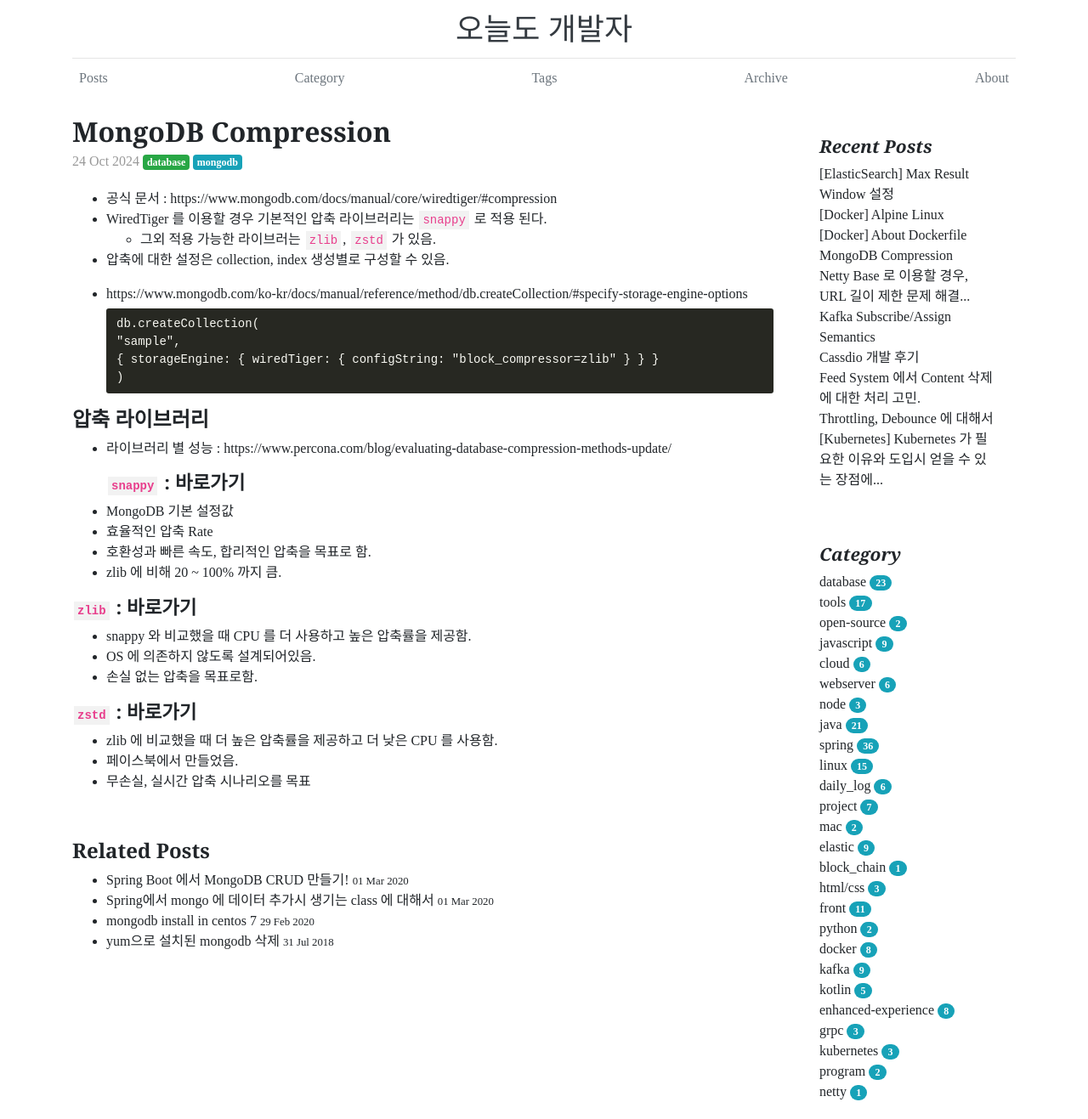
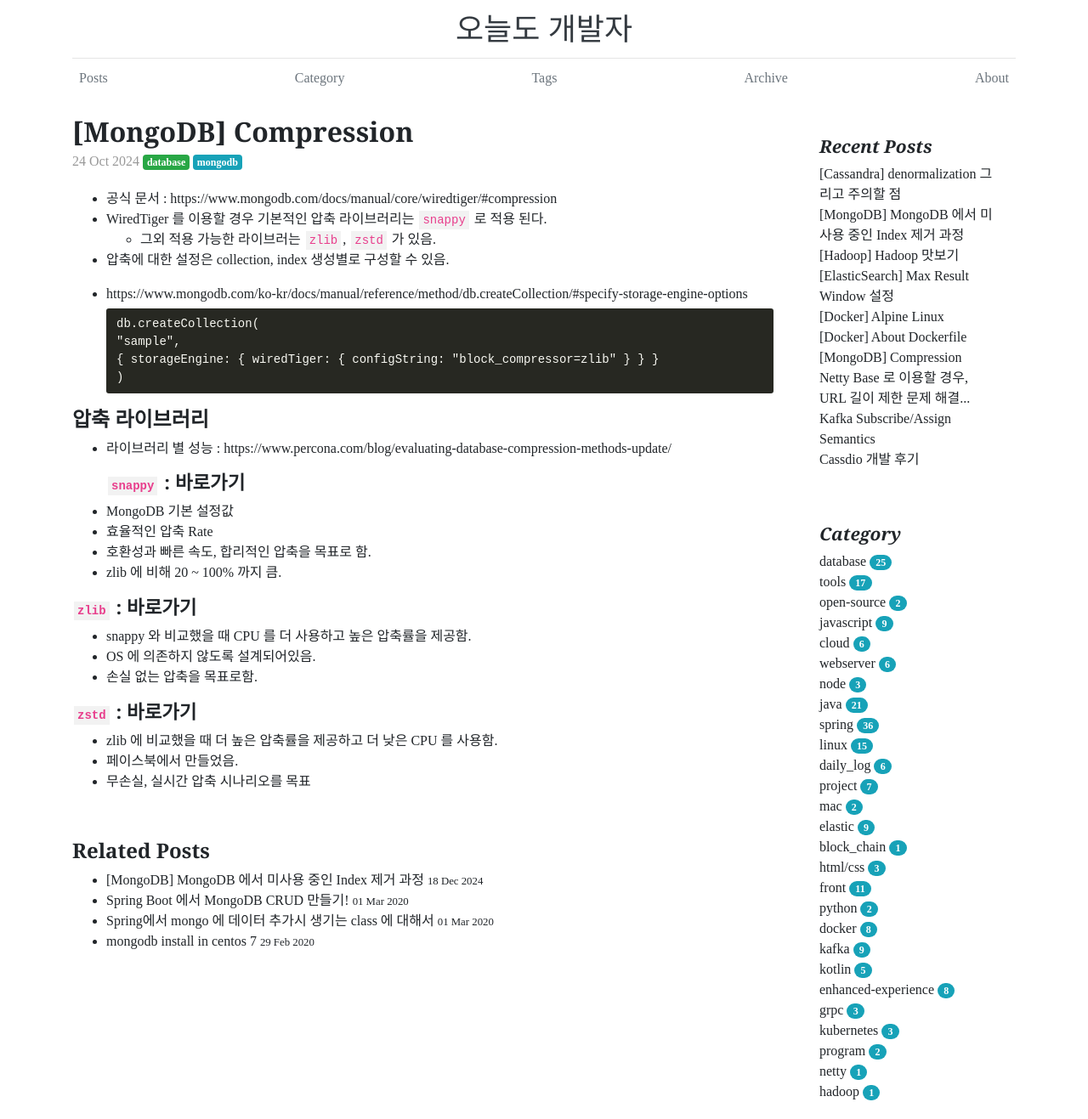
Before and after one commit to akageun/akageun.github.io, a Jekyll site: the page built from _posts/2024/2024-10-24-mongodb-compression.md, in a window 1280 px wide, cut to the strip 0-1317 px from the top of the page. Shown: the whole strip at 85% size. Built offline with Jekyll 4.4.1, drawn with Linux system fonts in a browser that asks for light colours; some web fonts are replaced; comment, search, counter and statistics services are not loaded; some of the changed lines change nothing that is shown.

Commit message:
글추가

````diff
--- a/_posts/2024/2024-10-24-mongodb-compression.md
+++ b/_posts/2024/2024-10-24-mongodb-compression.md
@@ -1,6 +1,6 @@
 ---
 layout: post
-title:  "MongoDB Compression"
+title:  "[MongoDB] Compression"
 date:   2024-10-24 09:00:00 +0900
 categories:
 - database
--- /dev/null
+++ b/_posts/2024/2024-12-18-about-hadoop.md
@@ -0,0 +1,70 @@
+---
+layout: post
+title: "[Hadoop] Hadoop 맛보기"
+date: 2024-12-18 09:00:00 +0900
+categories:
+- hadoop
+tags:
+- bigdata
+- hadoop
+- hadoop-ecosystem
+---
+
+- Hadoop 관련 작업을 진행하기전 대략적인 개념파악을 위해 정리한 내용 입니다.
+
+### Hadoop 이란?
+- Java 기반의 대용량 분산 시스템
+- Hadoop Core : HDFS와 MapReduce, 2.0 이후부터는 Yarn 포함
+  - hdfs 에 분산 저장하고, MapReduce 로 분산 처리를 함.
+  - Yarn 은 리소스 매니징을 함.
+- Hadoop 의 주요 Feature
+  - Distributed : 분산처리된다.
+  - Scalable : 확장 가능하다.
+  - Fault-tolerant : 서버 한대 이상 고장나더라도 정상 동작함
+- Master-Slave 구조(name node, data node)
+
+### hdfs 란?
+- Java 기반의 분산 확장 파일 시스템
+
+### MapReduce
+- 대용량 데이터를 분산처리하여 정렬된 데이터를 분산처리하고 이를 다시 합치는 작업을 거치는 작업을 해줌.
+
+### Yarn
+- 작업에 대한 스케쥴링, 클러스터의 리소스 관리를 위한 프레임워크
+- 맵리듀스, hive, impala, spark 등 다양한 것들이 yarn 에서 작업을 실행함.
+
+### Hive
+- 하둡에 저장된 데이터를 쉽체 처리할 수 있게 해주는 Data Warehouse(DW) Package
+- 복잡한 MapReduce 등을 SQL 과 유사한 HiveQL 로 처리
+- catalog, metastore 를 제공
+- Hive Client : https://cwiki.apache.org/confluence/display/Hive/HiveServer2+Clients#HiveServer2Clients-JDBC
+
+#### Metastore
+- HDFS 의 저장 위치 등 메타 데이터를 저장하는 곳
+  - Data abstraction, Data Discovery 를 제공
+- SQL 질의 할 때 사용함.
+- MySQL, PostgreSQL 등 이중화하여 관리함.
+
+### Impala
+- 대규모 병렬 처리 엔진
+- 자체 분산 쿼리 엔진을 사용하기 때문에 응답 속도가 빠름.
+- 구성요소
+  - Impala Daemon, StateStore, Catalog Service
+
+### trino
+- 병렬처리 엔진 등..
+- presto 가 바뀐거
+- JDBC : https://trino.io/docs/current/client/jdbc.html
+
+### HBase 란?
+- Java 기반의 NoSql 분산 데이터 베이스
+- HDFS 와 함께 사용됨.
+- 내구성(durability)과 지속성(persistence)을 보장
+
+#### 데이터를 쓰는과정
+- HDFS 에 바로쓰지 않고, RegionServer 의 `MemStore` 라는 영역에 저장되고, Flush 할 때 HDFS 에 저장됨.
+  - [이미지 출처](https://blog.cloudera.com/apache-hbase-write-path/)
+    ![image](https://github.com/user-attachments/assets/d65d7cac-863c-4868-aecc-84a663d25da6)
+- 장애 발생시 Memory 영역의 데이터가 유실 될 수 있으므로 WAL(Write-Ahead-Log)에 변경사항을 기록하고, 이후 사용 됨.
+  - Mysql 의 Bin 로그와 유사함.
+  - HBase WAL 은 HDFS 에 쓰여짐.
--- /dev/null
+++ b/_posts/2024/2024-12-18-remove-mongodb-index.md
@@ -0,0 +1,53 @@
+---
+layout: post
+title: "[MongoDB] MongoDB 에서 미사용 중인 Index 제거 과정"
+date: 2024-12-18 09:00:00 +0900
+categories:
+- database
+tags:
+- mongodb
+---
+
+- 시스템에 여러개의 Index 가 존재 했었고, 사용 중인지에 대한 확신이 없는 상황이였으므로 어떤 식으로 검증하여 제거하고 Disk 가용량을 확보했는지에 대해서 정리함.
+
+## 현재 생성되어있는 Index 목록 확인
+- 아래 명령어로 확인한 목록을 정리해서 현재 사용 중인 쿼리와 비교함
+- 공식문서 : https://www.mongodb.com/ko-kr/docs/manual/reference/method/db.collection.getIndexes/
+
+> db.[CollectionName].getIndexes()
+
+## 사용량 확인하기
+- 확인할 사용량은 두가지 였음.
+  - `Index 를 사용하고 있는지?`
+  - `Index 가 차지하고 있는 용량은 어느정도 인지?`
+
+### Index 사용량
+- Index 별 호출 사용량을 확인.
+  - 실제로 사용되고 있는지를 알 수 있음.
+  - 단, 일회성으로 확인하고 넘어가기보다는 일주일 간격? 등 기간을 두고 확인하는 것이 좋음.
+- https://www.mongodb.com/ko-kr/docs/manual/reference/operator/aggregation/indexStats/#mongodb-pipeline-pipe.-indexStats
+
+> db.[CollectionName].aggregate([{$indexStats:{}},{$project:{name:1, accesses:1}}])
+
+- 해당 명령어를 통해 accesses.ops 가 0 인 것들을 확인함.
+
+### Index 용량
+- https://www.mongodb.com/ko-kr/docs/manual/reference/method/db.collection.stats/
+
+> db.[CollectionName].stat()
+
+![image](/assets/postimage/img_1.png)
+
+- 실제 명령을 날린 후 다음과 같은 용량을 확인하여 제거시 어느정도 용량이 확보되는지 예측함.
+
+## 제거 정책 잡기
+### hidden Index 에 대해서
+- https://www.mongodb.com/ko-kr/docs/v5.0/core/index-hidden/
+- 쿼리플래너에서 Index 를 사용 안하도록 제외하는 작업
+- `쿼리플래너에서만 제거되고, 물리적 공간은 확보가 안됨`
+
+### Drop Index 에 대해서
+- 쿼리플래너에서 제거됨과 동시 물리 공간도 확보되므로 해당 방식으로 정함.
+
+## 결과
+- 쿼리 분석 및 간단한 명령어들을 통하여 미사용 Index 를 파악하고 제거함으로써 Disk 가용량을 확보함.
--- /dev/null
+++ b/_posts/2025/2025-01-13-cassandra-denormalization.md
@@ -0,0 +1,136 @@
+---
+layout: post
+title:  "[Cassandra] denormalization 그리고 주의할 점"
+date:   2025-01-13 09:00:00 +0900
+categories:
+- database
+tags:
+- cassandra
+
+---
+- Cassnadra 의 Denormalization 에 대해서 알아보고, 실무에서 사용시에 주의할 점에 대해서 알아보자.
+
+# Denormalization 은?
+- Cassandra 공식 홈페이지에 정리된 내용은 아래와 같다.
+  - https://cassandra.apache.org/_/glossary.html#denormalization
+- `중복 데이터를 복제(추가)하여 읽기 성능을 최적화하는 프로세스`와 같은걸 말한다.
+
+## 왜? Cassandra 에서는 이런 개념이 필요할까?
+- Cassandra 에서 Select 를 할 때, Where 조건에는 `Partition Key` 와 `Cluster Key` 밖에 사용하지 못함.
+  - 물론 Secondary Index 를 걸면 사용 가능하다, 성능상 비효율적인 부분이 있으므로 사용을 지양한다.
+- `Query-Driven` 형태로 개발이 진행되다보면, 역방향(Regular Column의 값으로 조회)에 대한 기능이 필요할 수 있다.
+  - `Partition Key` 와 `Cluster Key`를 다르게 지정하여 중복 저장해서 해당 니즈들을 해결할 수 있다.
+  - Cassandra 에서는 어떻게 대응할 수 있을까?
+
+### `Secondary Index 에 대해서(With Cassandra)
+- 물리적으로 테이블을 정렬하지 않고, Data table 과 별개로 정렬된 인덱스를 생성하고 관리함.
+  - 비 클러스터형 인덱스나 보조 인덱스라고도 불린다.
+- Cassandra Secondary Index 생성 및 사용 법
+  - https://cassandra.apache.org/doc/5.0/cassandra/developing/cql/indexing/2i/2i-working-with.html#create-a-secondary-index-2i
+
+-  그럼 왜 실무에서 `Secondary Index` 를 사용하지 않고, 위와 같이 데이터 복제를 통해 사용하는 형태가 더 좋은 것일까?
+
+## 예제 데이터 보기
+- 샘플 데이터
+
+```cql
+CREATE TABLE IF NOT EXIST sec_index_test(
+    id BIGINT,
+    title TEXT NOT NULL,
+    view_count BIGINT,
+    creator TEXT,
+    PRIMARY KEY (id)
+)
+
+INSERT INTO sec_index_test(id, title, view_count, creator) VALUES(1, 'title1', 100, 'creator1')
+INSERT INTO sec_index_test(id, title, view_count, creator) VALUES(2, 'title2', 200, 'creator2')
+INSERT INTO sec_index_test(id, title, view_count, creator) VALUES(3, 'title3', 300, 'creator3')
+INSERT INTO sec_index_test(id, title, view_count, creator) VALUES(4, 'title4', 400, 'creator4')
+INSERT INTO sec_index_test(id, title, view_count, creator) VALUES(5, 'title5', 500, 'creator4')
+
+//위 테이블에 대한 조회 방법
+
+SELECT * FROM sec_index_test WHERE id = '1';
+```
+
+- 만약 `creator` 로 조회하고 싶다면?
+
+```cql
+CREATE INDEX IF NOT EXIST IDX_CREATOR ON sec_index_test(creator); //secondary index 생성
+
+SELECT * FROM sec_index_test WHERE creator = 'creator4';
+```
+
+- 위와 같은 데이터를 생성한다면 어떻게 동작할까?
+  - Secondary Index 용으로 테이블을 따로 저장한다.
+    - `creator` 값은 key 가 되고, 나머지 값들은 value 로 설정되어 저장됨.
+  - 조회할 때는?
+    - 조회에 필요한 Key 를 가져온다. 그 값으로 실제 데이터를 `In` 쿼리와 같은 형태로 조회함.
+      - 파티션이 달라질 경우 n 번 발생 등...
+  - 저장위치 및 조회 요청...
+    - Secondary Index 테이블에 대한 데이터는 실제 데이터와 같은 노드에 저장됨.
+      - partition key 는 해싱한 값으로나 다른 방식으로 저장 위치를 알 수 있지만, Secondary Index 로 지정한 regular column 의 값은 저장 위치를 알 수 없다.
+    - 그렇기 때문에 코디네이터가 조회 요청을 받게 되면, 어느 노드로 가야할지 모르는 상황이므로 모든 노드에 요청을 보냄.
+    - 모든 노드에 요청을 보내야하므로 요청시간도 길어지고 응답에 대한 보장도 없어지기 때문에 해당 기능을 지양하는 것이다.
+
+## Denormalization 하는 방법
+### 설명하기 전 예제 쿼리
+```cq
+//sec_index_test 에 대한 역방향에 대한 테이블
+
+CREATE TABLE IF NOT EXIST sec_index_test_creator(
+    creator TEXT,
+    id BIGINT,
+    title TEXT NOT NULL,
+    view_count BIGINT,
+    PRIMARY KEY (creator, id) //PartitionKey : creator, ClusterKey : id
+)
+```
+
+```
+// 위 예제 데이터를 `sec_index_test_creator` 에 저장한다면 아래와 같음.
+
+- key : creator1
+  - value : 1, 'title1', 100
+- key : creator2
+  - value : 2, 'title2', 200
+- key : creator3
+  - value : 3, 'title3', 300
+- key : creator4
+  - value : 4, 'title4', 400
+  - value : 5, 'title5', 500
+```
+
+### 저장하기
+- https://docs.datastax.com/en/cql-oss/3.x/cql/cql_reference/cqlBatch.html
+- 해당 쿼리로 처리한다면 원자성이 보장됨. (고립성은 보장 안함, 동시에 여러 요청을 보낼 경우 배치 내부 쿼리 순서가 지켜지지 않을 수 있음.  필요할 경우, Timestamp 기능일 이용하여 처리할 수는 있다.)
+- `Cassandra` 의 경우, 쓰기 성능이 좋기 때문에 아래와 같이 사용해도 크게 문제는 되지 않는다.
+  - 단, `Multi-Partition`에 대한 이슈가 있다.
+
+```
+BEGIN BATCH
+INSERT INTO sec_index_test(id, title, view_count, creator) VALUES(1, 'title1', 100, 'creator1')
+INSERT INTO sec_index_test_creator(creator, id, title, view_count) VALUES('creator1', 1, 'title1', 100)
+APPLY BATCH;
+```
+
+## 고려해야하는 Multi-Partition 이슈는?
+- Cassandra.yml 설정을 보면, 아래와 같은 두 설정이 있음.
+- `batch_size_warn_threshold`, `batch_size_fail_threshold` 를 볼 수 있다. [바로가기](https://cassandra.apache.org/doc/stable/cassandra/configuration/cass_yaml_file.html#batch_size_warn_threshold)
+- fail 설정을 보면 warn 사이즈의 10대로 세팅되는데, 50kb 로 되어 있으므로, 만약 BATCH 로 insert 등 처리할 때 내용이 크게 되면 실패가 날 수 있다.
+- 예를 들어, 게시글의 `content` 와 같은 `사용자가 작성한 내용`을 저장할 경우 50kb 를 넘어갈 수 있다.
+- 특별한 이유가 없다면 위 두 설정값은 변경하지 않는 것이 좋다.
+  - 큰 사이즈의 데이터를 하나의 코디네이터가 받게 될 것이고 처리하는데 부담이 될 것이다. 추가로 commit log 등에 대한 부하도 예상 됩니다.
+    - 단, 스킬라는 좀 더 큰 사이즈로 설정되어있어서 어떤 점이 다른지는 확인이 필요해 보인다.
+    - https://github.com/scylladb/scylladb/blob/master/conf/scylla.yaml
+  - 그럼 어떻게 하는게 좋을까?
+
+# 결론
+- 여러 기능을 커버해야할 경우, Denormalization 와 같이 여러 테이블에 넣어서 처리하면 된다.
+  - Secondary Index 는 성능상 이슈가 있을 수 있으므로 지양하는 것이 좋다.
+- 여러 테이블에 넣을 때, 데이터 사이즈가 클 경우 Multi-Partition 이슈를 대비하는 것이 좋다.
+  - 데이터 사이즈가 큰 걸 넣어야할 경우, 단일 파티션으로 처리 할 수 있도록 설계하는 것이 좋다.
+
+# 참고자료
+- RDBMS 와 Cassandra 의 설계 차이점
+  - https://cassandra.apache.org/doc/5.0/cassandra/developing/data-modeling/data-modeling_rdbms.html
````
Also changed, not shown: assets/postimage/img_1.png (added).
